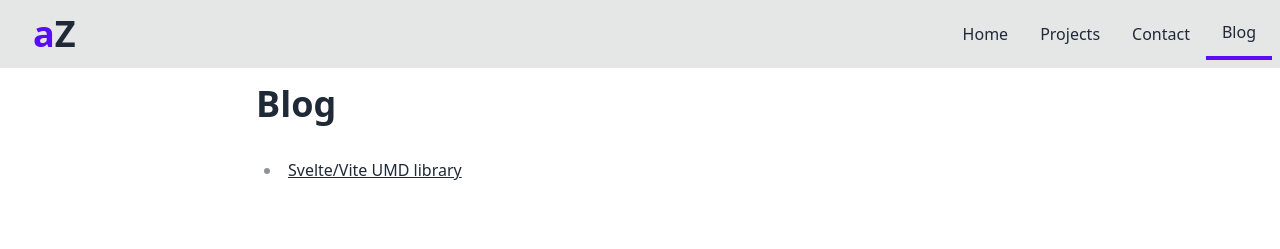
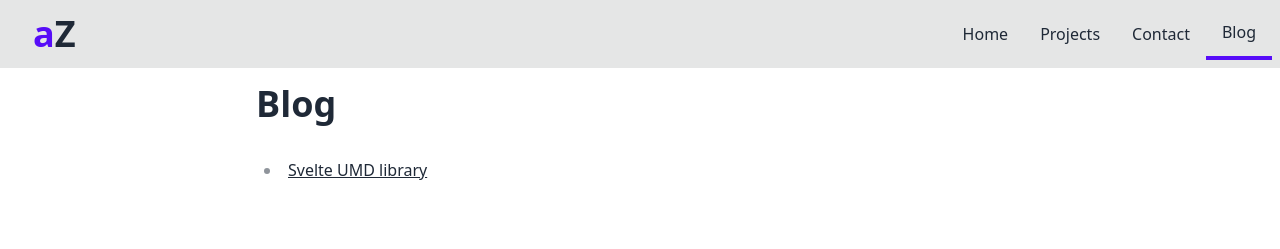
Before and after one commit to aljaz-zupan/portfolio, a SvelteKit app: page /blog in a window 1280 px wide. Shown: the top 249 px of the page. Built offline with nearby package versions, Linux system fonts and the light colour scheme.

Commit message:
fixed blog slug data

```diff
--- a/package.json
+++ b/package.json
@@ -53,6 +53,7 @@
 	"dependencies": {
 		"@tailwindcss/typography": "^0.5.9",
 		"daisyui": "^2.51.4",
+		"tweakpane": "^3.1.7",
 		"zod": "^3.21.4"
 	}
 }
--- a/src/routes/blog/+page.svelte
+++ b/src/routes/blog/+page.svelte
@@ -6,6 +6,6 @@
 
 <ul>
 	{#each posts as post}
-		<li><a href={post.slug}>{post.title}</a></li>
+		<li><a href="/blog/{post.slug}">{post.title}</a></li>
 	{/each}
 </ul>
--- a/src/routes/blog/[slug]/+page.svelte
+++ b/src/routes/blog/[slug]/+page.svelte
@@ -1,10 +1,12 @@
 <!-- src/routes/[slug].svelte -->
 <script lang="ts">
-	export let post;
+	import type { PageData } from './$types';
+
+	export let data: PageData;
 </script>
 
 <article>
-	<h1>{post.title}</h1>
-	<time>{post.date}</time>
-	<div>{@html post.content}</div>
+	<time class="mt-0">{data.props.post.date}</time>
+	<h1 class="mb-0">{data.props.post.title}</h1>
+	<div>{@html data.props.post.content}</div>
 </article>
--- a/src/routes/blog/[slug]/+page.ts
+++ b/src/routes/blog/[slug]/+page.ts
@@ -5,7 +5,7 @@ import { posts } from '../posts';
 /** @type {import('./$types').PageLoad} */
 export async function load({ params }) {
 	const post = posts.find((post) => post.slug === params.slug);
-
+	console.log('post:', post);
 	if (post) {
 		return {
 			props: {
--- a/src/routes/blog/posts.ts
+++ b/src/routes/blog/posts.ts
@@ -1,9 +1,9 @@
 export const posts = [
 	{
 		slug: 'svelte-vite-umd-library',
-		title: 'Svelte/Vite UMD library',
+		title: 'Svelte UMD library',
 		date: '15. 3. 2023',
 		content: `<h2>Creating and building a UMD library in Svelte</h2>
-        <p>This was quite a challenge. Why? Because I needed to build UMD library javascript components for my job. Because of legacy apps, I needed to start with small updates.</p>`
+        <p>This was quite a challenge. Why? Because I needed to build a UMD library javascript components for my job. Because of legacy apps, I needed to start with small updates.</p>`
 	}
 ];
```
Also changed, not shown: 1 other file (tests, documents, lock files or other folders).
